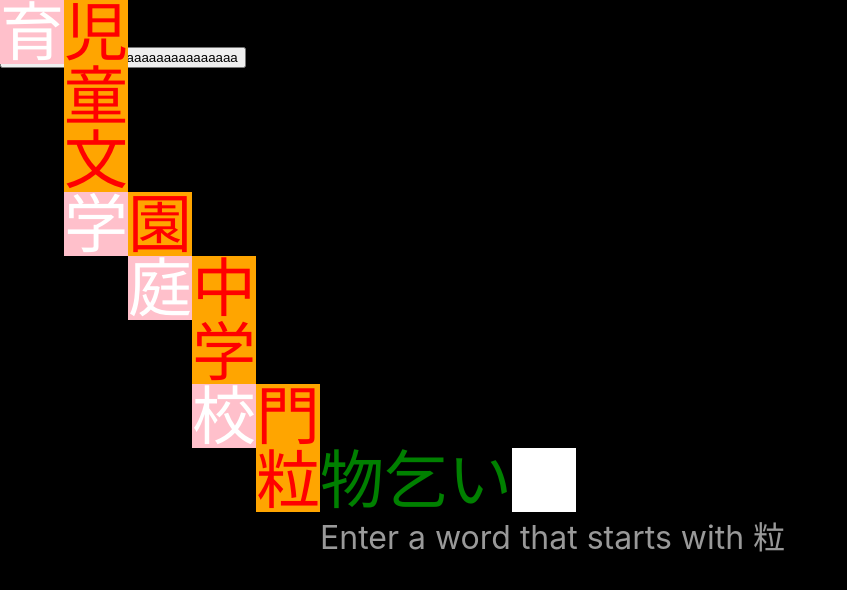
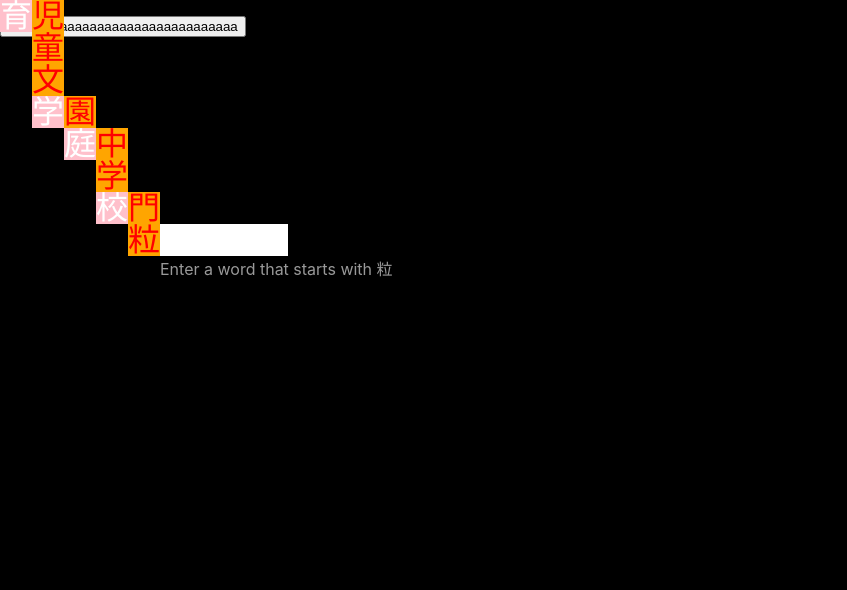
Before and after one commit to tahmdev/japanese-stairs, a React (Create React App) app: page / in a window 1280 px wide. Shown: the top 590 px of the page, without its empty margins (0-847 px from the left). Built offline with nearby package versions, Linux system fonts and the light colour scheme.

Commit message:
Added simple input verification

```diff
--- a/src/App.css
+++ b/src/App.css
@@ -3,7 +3,7 @@ html, body, #root, .App {
   height: 100%;
   background-color: black;
   color: white;
-  font-size: 64px;
+  font-size: 32px;
   overflow: auto;
 }
 .stairs{
@@ -60,6 +60,7 @@ html, body, #root, .App {
 .magic-output{
   color:green;
   pointer-events: none;
+  width: fit-content;
 }
 .vertical-output{
   width: 1rem;
--- a/src/App.js
+++ b/src/App.js
@@ -1,6 +1,8 @@
 import { useEffect, useState } from 'react';
 import './App.css';
 import MagicInput from './components/magicInput';
+
+// SETTINGS, WEBSOCKET, PVP
 
 function App() {
   const [stairs, setStairs] = useState(["育児","児童文学","学園","園庭", "庭中", "中学校", "校門", "門粒" ])
@@ -14,11 +16,12 @@ function App() {
 
 export default App;
 
+let apiUrl = "http://localhost:9000/stairs/"
 
 const StairDisplay = ({stairs, setStairs}) => {
   const [length, setLength] = useState([])
   const [height, setHeight] = useState([])
-  const [currentInput, setCurrentInput] = useState("物乞い")
+  const [currentInput, setCurrentInput] = useState("")
 
   useEffect(() => {
     let newLength = [0]
@@ -38,12 +41,11 @@ const StairDisplay = ({stairs, setStairs}) => {
 
   const handleEnter = (e) => {
     if (e.key === "Enter") {
-      if (stairs.at(-1).at(-1)  === currentInput.replace(/\s/g, "").at(0)){ // Check if word AND Has no hiragana
+      if (stairs.at(-1).at(-1)  === currentInput.replace(/\s/g, "").at(0) && !stairs.includes(currentInput.replace(/\s/g, ""))){ // Check if word AND Has no hiragana
         setStairs(prevStairs => [...prevStairs, currentInput.replace(/\s/g, "")])
         setCurrentInput("")
       }else{
         console.log("nope")
-
       }
       setCurrentInput("")
     }
@@ -58,9 +60,16 @@ const StairDisplay = ({stairs, setStairs}) => {
     }
   }, [currentInput])
 
+  const apiTest = () => {
+    console.log("testing")
+    fetch(apiUrl + "kanji/頭痛/stairsdaily/userName", {method: "POST"})
+    .then(res => res.json())
+    .then(json => console.log(json))
+  }
+
   return (
     <div className='stairs'>
-      <button onClick={() => setCurrentInput("")}>aaaaaaaaaaaaaaaaaaaaaaaaaaaaaaa</button>
+      <button onClick={apiTest}>aaaaaaaaaaaaaaaaaaaaaaaaaaaaaaa</button>
       {stairs.map((word, idx) => {
         return(
           <div
@@ -71,8 +80,7 @@ const StairDisplay = ({stairs, setStairs}) => {
           </div>
         )
       })}
-      {stairs.length % 2 === 0 &&
-      <MagicInput inputClass="horizontal-input" setCurrentInput={setCurrentInput} text={currentInput} position={{left: `${length.at(-1) + 1}rem`, top: `${height.at(-1)}rem`}} />}
+      {stairs.length % 2 === 0 &&  <MagicInput inputClass="horizontal-input" setCurrentInput={setCurrentInput} text={currentInput} position={{left: `${length.at(-1) + 1}rem`, top: `${height.at(-1)}rem`}} />}
       {stairs.length % 2 !== 0 &&  <MagicInput outputClass="vertical-output"  inputClass="vertical-input" setCurrentInput={setCurrentInput} text={currentInput} position={{left: `${length.at(-1)}rem`, top: `${height.at(-1) + 1}rem`}} />}
       <div className='info' style={{left: `${length.at(-1) }rem`, top: `${height.at(-1) + 1 }rem`}}> Enter a word that starts with {stairs.at(-1).slice(-1)} </div>
     </div>
```
Also changed, not shown: src/modules/verify-input.js (added).
